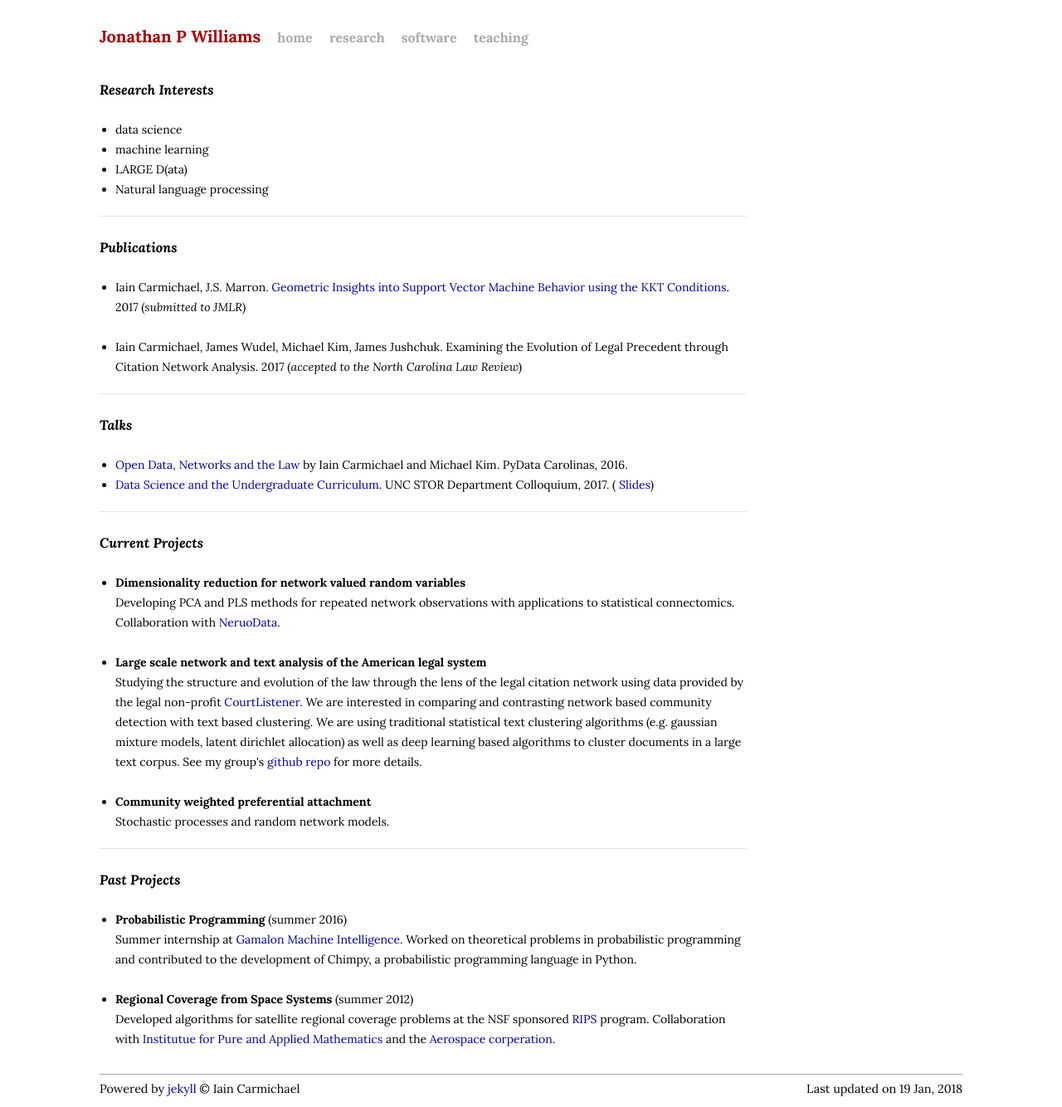
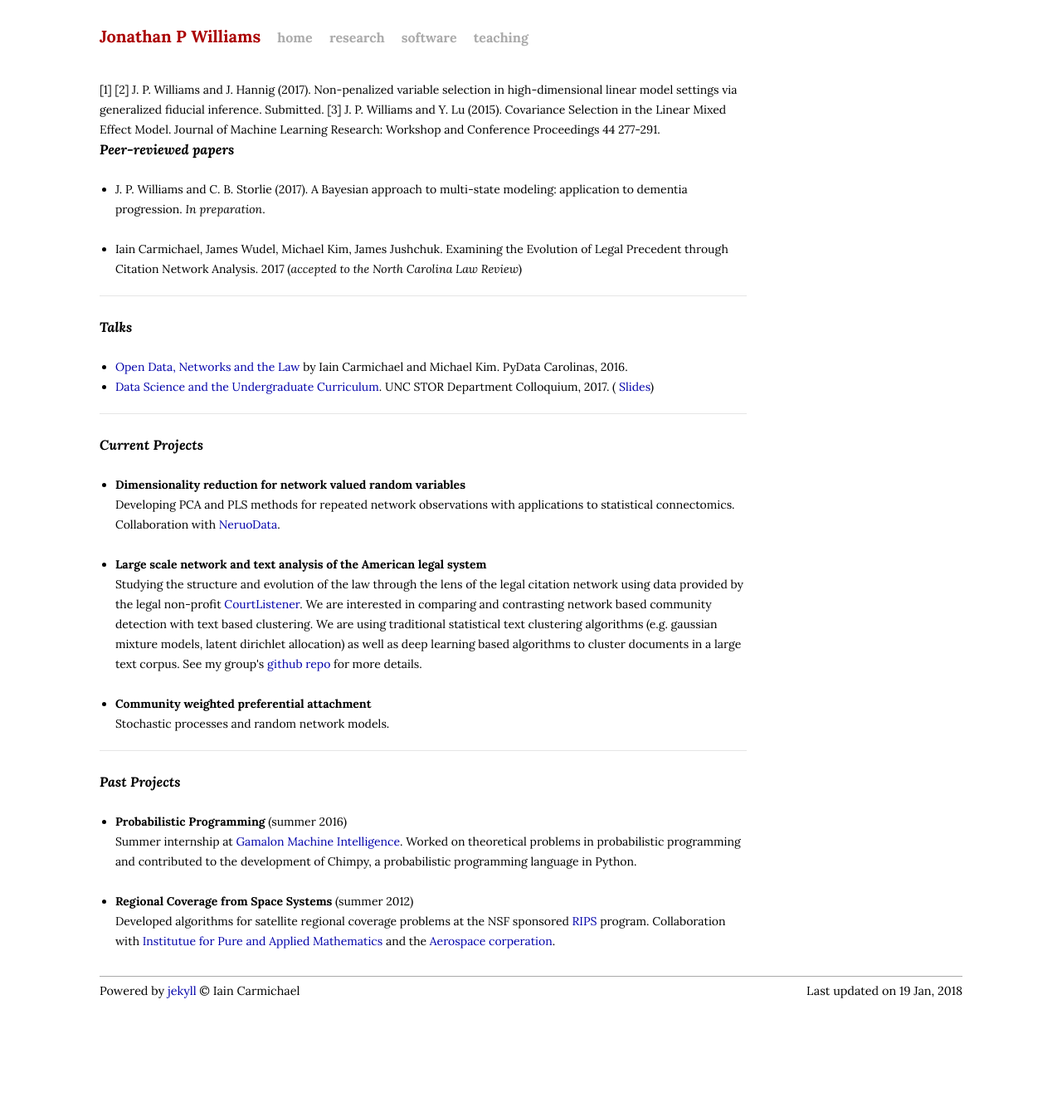
Before and after one commit to jonathanpw/jonathanpw.github.io, a Jekyll site: the page built from research.html, in a window 1280 px wide. Shown: the whole page at 83% size. Built offline with Jekyll 4.4.1, drawn with Linux system fonts in a browser that asks for light colours; after the commit the page ends 1216 px from its top, so only the background shows below that.

Commit message:
initialChanges

```diff
--- a/research.html
+++ b/research.html
@@ -2,20 +2,21 @@
 layout: default
 title: Jonathan P Williams | Research
 ---
-<h3><i>Research Interests</i></h3>
+
+
+
+[1]
+
+[2] J. P. Williams and J. Hannig (2017). Non-penalized variable selection in high-dimensional linear model settings via generalized fiducial inference. Submitted.
+
+[3] J. P. Williams and Y. Lu (2015). Covariance Selection in the Linear Mixed Effect Model. Journal of Machine Learning Research: Workshop and Conference Proceedings 44 277-291.
+
+
+
+<h3><i>Peer-reviewed papers</i></h3>
 <br>
 <ul>
-    <li> data science </li>
-    <li> machine learning </li>
-    <li> LARGE D(ata) </li>
-    <li> Natural language processing </li>
-</ul>
-<hr><br>
-
-<h3><i>Publications</i></h3>
-<br>
-<ul>
-    <li> Iain Carmichael, J.S. Marron. <a href="https://arxiv.org/pdf/1704.00767.pdf">Geometric Insights into Support Vector Machine Behavior using the KKT Conditions</a>. 2017 (<i>submitted to JMLR</i>)</li>
+    <li> J. P. Williams and C. B. Storlie (2017). A Bayesian approach to multi-state modeling: application to dementia progression. <i>In preparation</i>.</li>
     <br>
     <li> Iain Carmichael, James Wudel, Michael Kim, James Jushchuk.
  Examining the Evolution of Legal Precedent through Citation Network Analysis. 2017 (<i>accepted to the North Carolina Law Review</i>)</li>
```
Also changed, not shown: software.html (+1 -9 lines).
